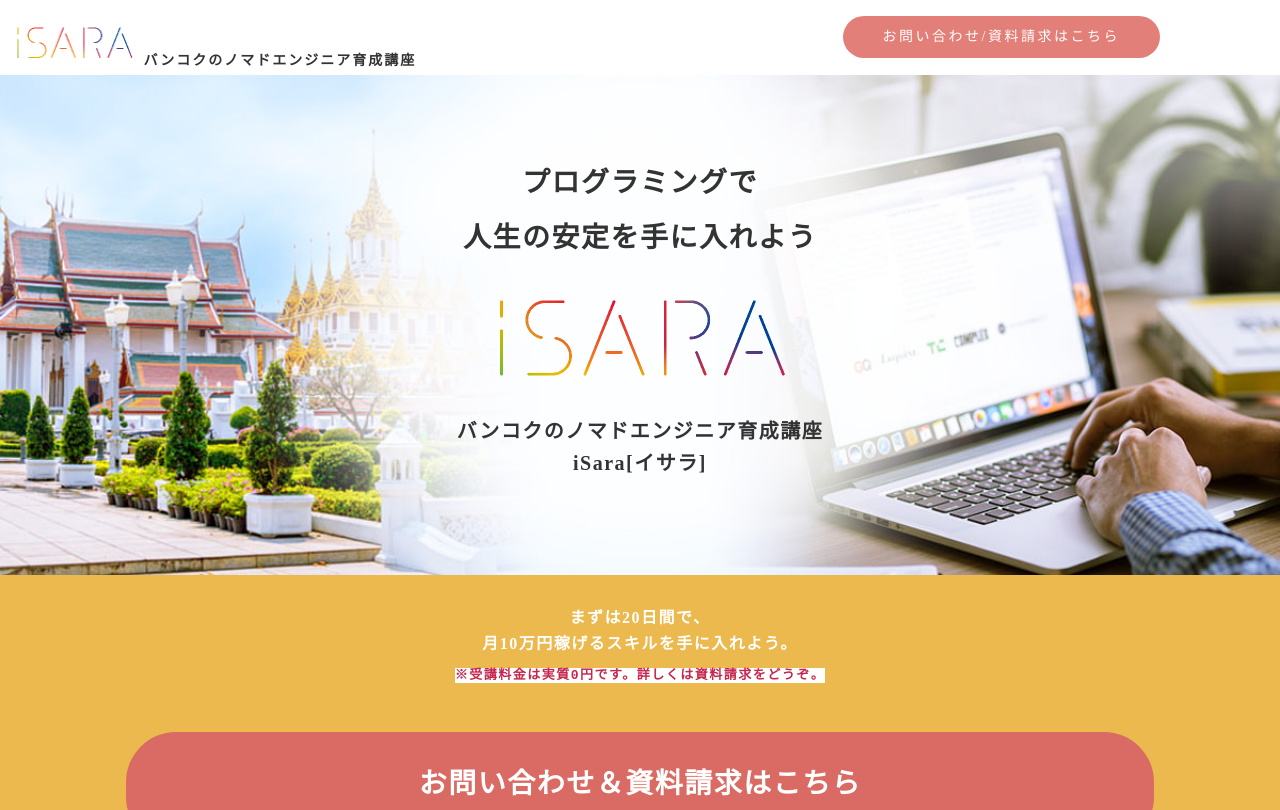
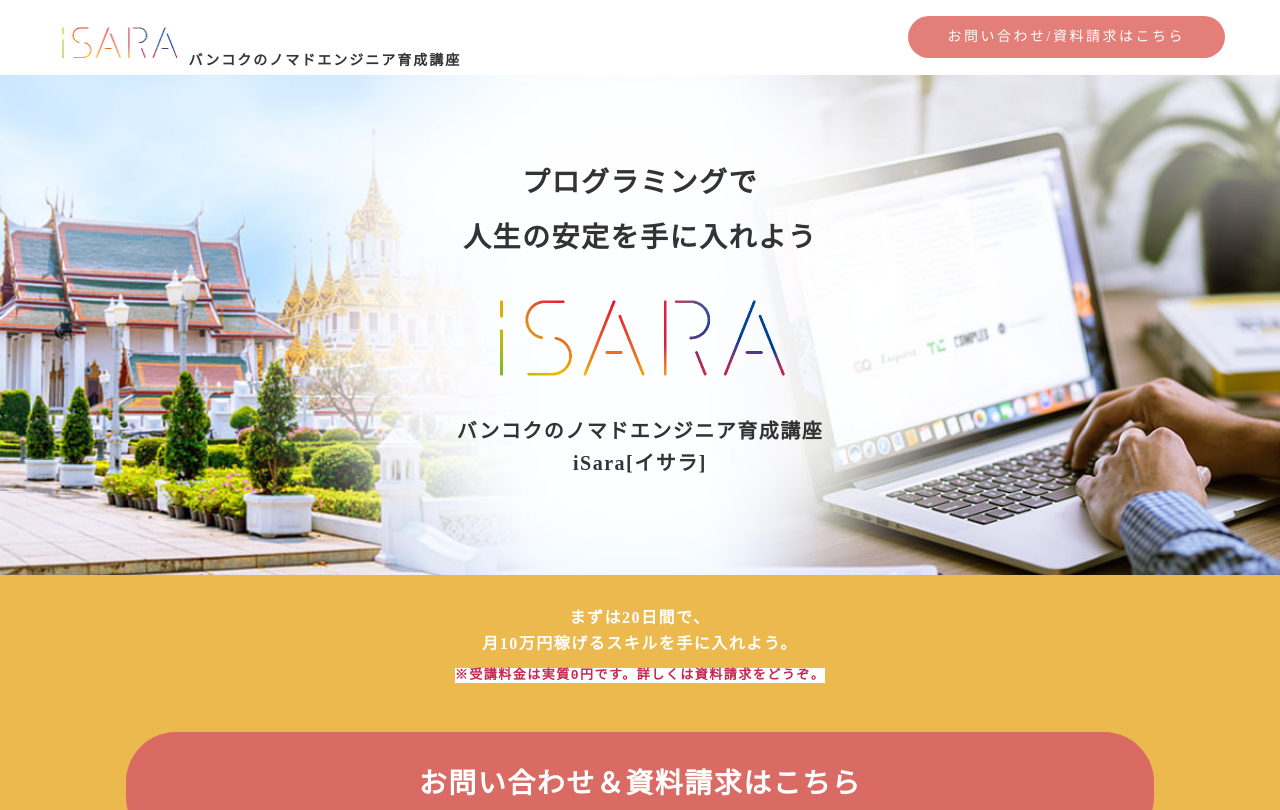
Before and after one commit to YunaSuzuki/iSara, a website: page index.html in a window 1280 px wide. Shown: the top 810 px of the page. Drawn offline with Linux system fonts and the light colour scheme.

Commit message:
Fix header
Position, z-index, bg-color, width

```diff
--- a/sass/layout/_header.scss
+++ b/sass/layout/_header.scss
@@ -1,5 +1,8 @@
 .header{
     position: fixed;
+    width: 100%;
+    background-color: #fff;
+    z-index: 100;
 
     &__inner{
         position: relative;
```
Also changed, not shown: css/style.css.
